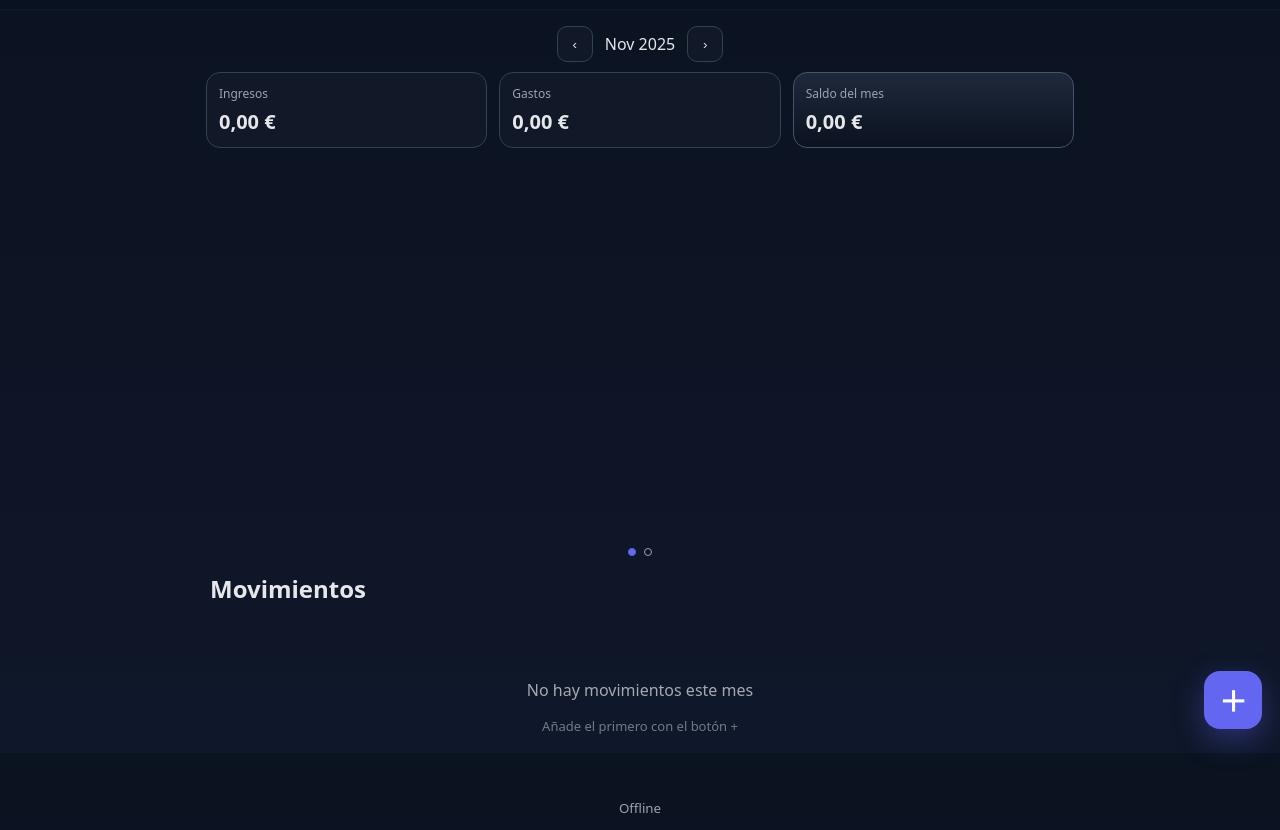
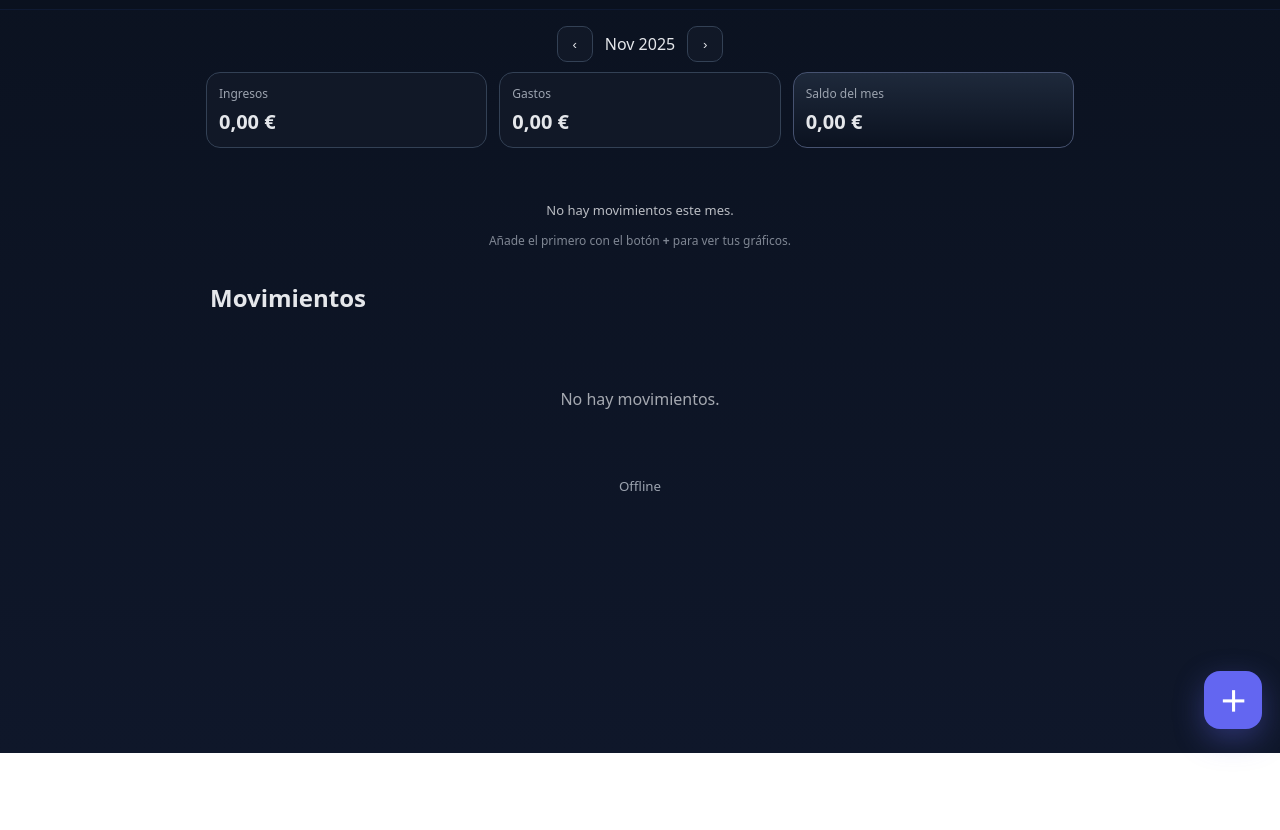
Before and after one commit to Cashlyapp/Cashlyapp, a plain HTML site: page index.html in a window 1280 px wide. Shown: the part 47-877 px from the top of the page. After the commit the page ends 800 px from the top, so only its background shows below. Drawn offline with nearby package versions, Linux system fonts and the light colour scheme.

Commit message:
feat: agregar estado vacío para gráficos y mejorar estilos de mensajes

```diff
--- a/index.html
+++ b/index.html
@@ -122,6 +122,12 @@
         data-chart="1"
         aria-label="Ver gastos sobre ingresos"></button>
     </div>
+    <div id="chartEmpty" class="chart-empty hidden">
+      <p>No hay movimientos este mes.</p>
+      <p class="small">
+        Añade el primero con el botón <strong>+</strong> para ver tus gráficos.
+      </p>
+    </div>
   </section>
 
   <section class="list">
@@ -129,8 +135,7 @@
     <ul id="txList" class="tx-list"></ul>
     <div id="emptyState" class="empty-state">
       <img src="empty.svg" alt="">
-      <p>No hay movimientos este mes</p>
-      <p class="small">Añade el primero con el botón +</p>
+      <p>No hay movimientos.</p>
     </div>
   </section>
 </main>
--- a/main.js
+++ b/main.js
@@ -78,6 +78,7 @@ const el = {
   donutExpenses:  document.getElementById('chartDonutExpenses'),
   donutIncome:    document.getElementById('chartDonutIncome'),
   donutDots:      Array.from(document.querySelectorAll('.chart-dots .dot')),
+  chartEmpty:    document.getElementById('chartEmpty'),
 
   // FAB + diálogo de movimiento
   fabAdd:       document.getElementById('fabAdd'),
@@ -274,13 +275,12 @@ function renderTxCard(tx) {
 // Render lista + totales + gráfico
 function refreshList() {
   const list = getVisibleMonthTxs();
-
+  const hasTx = list.length > 0;
+  toggleEmptyState(hasTx);
   // ----- Lista + estado vacío -----
   el.txList.innerHTML = '';
   if (!list.length) {
-    toggleEmptyState(true);
   } else {
-    toggleEmptyState(false);
     const frag = document.createDocumentFragment();
     list.forEach(tx => frag.appendChild(renderTxCard(tx)));
     el.txList.appendChild(frag);
@@ -329,10 +329,30 @@ function refreshList() {
   }
 }
 
-function toggleEmptyState(show) {
-  if (!el.emptyState) return;
-  el.emptyState.style.display = show ? 'block' : 'none';
+function toggleEmptyState(hasTx) {
+  // Empty state de la LISTA
+  if (el.emptyState) {
+    el.emptyState.classList.toggle('hidden', hasTx);
+  }
+
+  // Zona de DONUTS
+  const showCharts = hasTx;
+
+  if (el.donutCarousel) {
+    el.donutCarousel.classList.toggle('hidden', !showCharts);
+  }
+
+  if (Array.isArray(el.donutDots)) {
+    el.donutDots.forEach(dot => {
+      dot.classList.toggle('hidden', !showCharts);
+    });
+  }
+
+  if (el.chartEmpty) {
+    el.chartEmpty.classList.toggle('hidden', showCharts);
+  }
 }
+
 
 // Gráficos donut con Chart.js
 function renderExpensesDonut(byCategory) {
--- a/styles.css
+++ b/styles.css
@@ -339,6 +339,24 @@ main{padding:16px; max-width:900px; margin:0 auto}
   border-color:var(--accent);
 }
 
+.chart-empty{
+  margin-top: 16px;
+  padding: 12px 8px 4px;
+  text-align:center;
+  opacity: 0.8;
+  font-size: 13px;
+}
+
+.chart-empty .small{
+  margin-top: 4px;
+  font-size: 12px;
+  color: var(--muted);
+}
+
+.hidden{
+  display: none !important;
+}
+
 
 .list h2{margin:16px 4px}
 .tx-list{list-style:none; margin:0; padding:0; display:grid; gap:8px}
```
